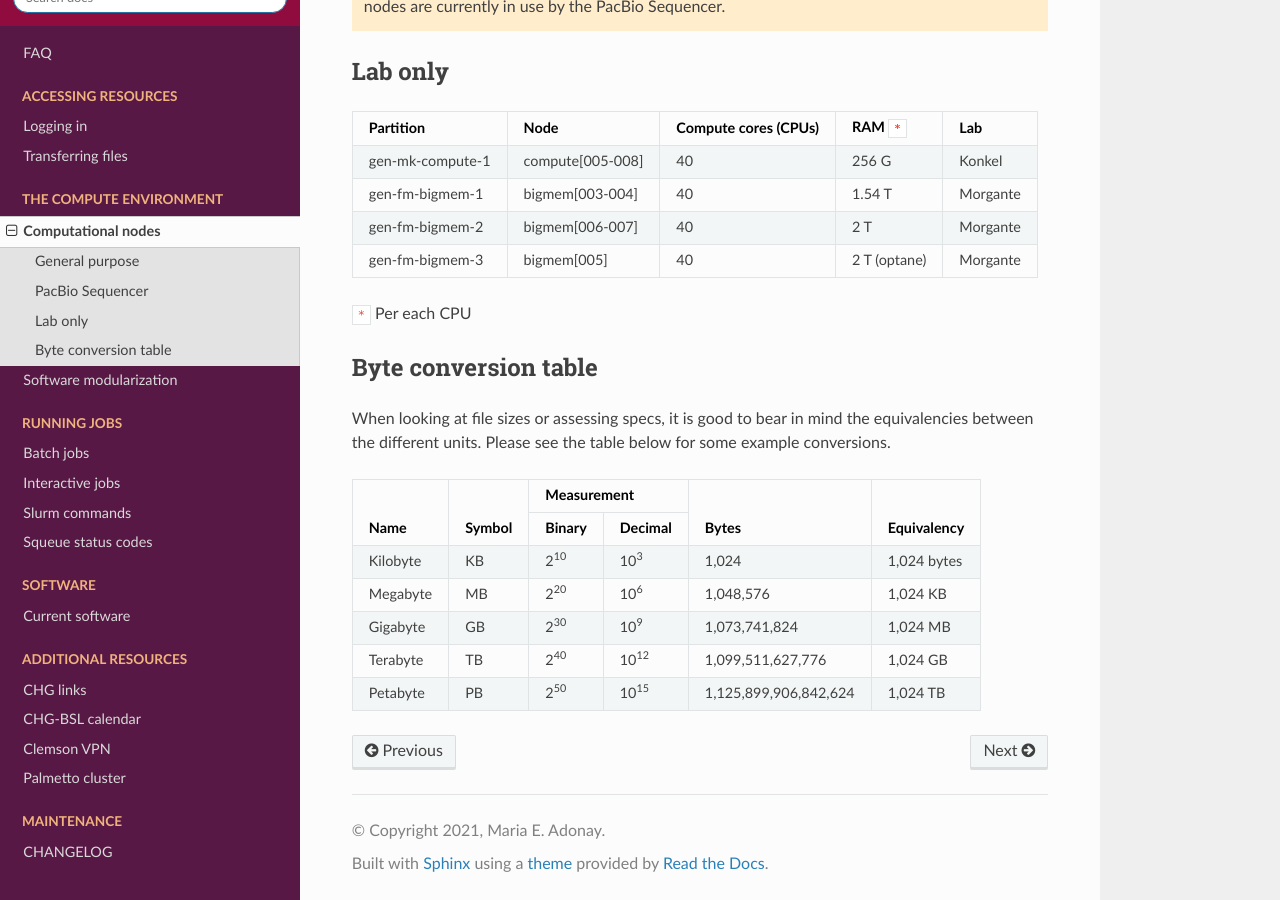
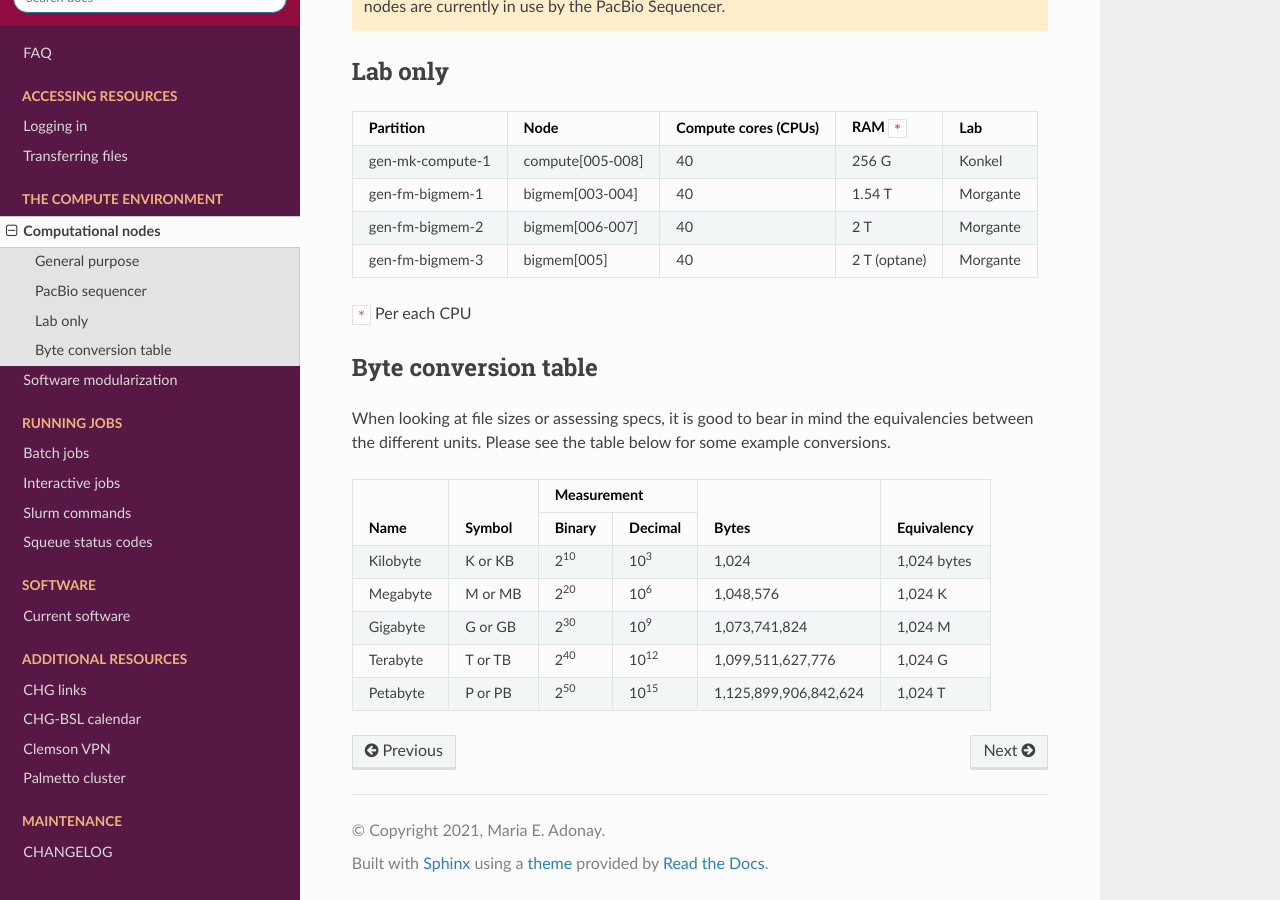
Before and after one commit to amalgamaria/secretariat, a Sphinx documentation site: the page built from docs/compute/nodes.rst, in a window 1280 px wide and 900 px high, scrolled down 1249 px. Built offline with Sphinx 7.4.7 and the Read the Docs theme 2.0.0, drawn with Linux system fonts in a browser that asks for light colours; pages that are not in the unit, such as notebooks, are missing from menus; some of the changed text lies outside the part shown.

Commit message:
Update formatting -v2

```diff
--- a/docs/compute/nodes.rst
+++ b/docs/compute/nodes.rst
@@ -29,7 +29,7 @@ General purpose
 
 Upcoming: **dgx** partition, **northern-dancer** gpu node with 128 CPU, 2 T (system) RAM.
 
-PacBio Sequencer
+PacBio sequencer
 ----------------
 
 +------------------+-----------------------+-----------------------+---------------+
@@ -69,15 +69,15 @@ When looking at file sizes or assessing specs, it is good to bear in mind the eq
 +		+		+---------------+---------------+			+		+
 |		|		| Binary	| Decimal	|			|		|
 +===============+===============+===============+===============+=======================+===============+
-| Kilobyte	| KB		| |2^10|	| |10^3|	| 1,024			| 1,024 bytes	|
+| Kilobyte	| K or KB	| |2^10|	| |10^3|	| 1,024			| 1,024 bytes	|
 +---------------+---------------+---------------+---------------+-----------------------+---------------+
-| Megabyte	| MB	        | |2^20|        | |10^6|	| 1,048,576		| 1,024	KB	|
+| Megabyte	| M or MB       | |2^20|        | |10^6|	| 1,048,576		| 1,024	K	|
 +---------------+---------------+---------------+---------------+-----------------------+---------------+
-| Gigabyte	| GB	        | |2^30|        | |10^9|	| 1,073,741,824		| 1,024	MB	|
+| Gigabyte	| G or GB       | |2^30|        | |10^9|	| 1,073,741,824		| 1,024	M	|
 +---------------+---------------+---------------+---------------+-----------------------+---------------+
-| Terabyte	| TB	        | |2^40|        | |10^12|	| 1,099,511,627,776	| 1,024	GB	|
+| Terabyte	| T or TB       | |2^40|        | |10^12|	| 1,099,511,627,776	| 1,024	G	|
 +---------------+---------------+---------------+---------------+-----------------------+---------------+
-| Petabyte	| PB	        | |2^50|        | |10^15|	| 1,125,899,906,842,624	| 1,024	TB	|
+| Petabyte	| P or PB       | |2^50|        | |10^15|	| 1,125,899,906,842,624	| 1,024	T	|
 +---------------+---------------+---------------+---------------+-----------------------+---------------+
 
 .. |2^10| replace:: 2\ :sup:`10`
```
